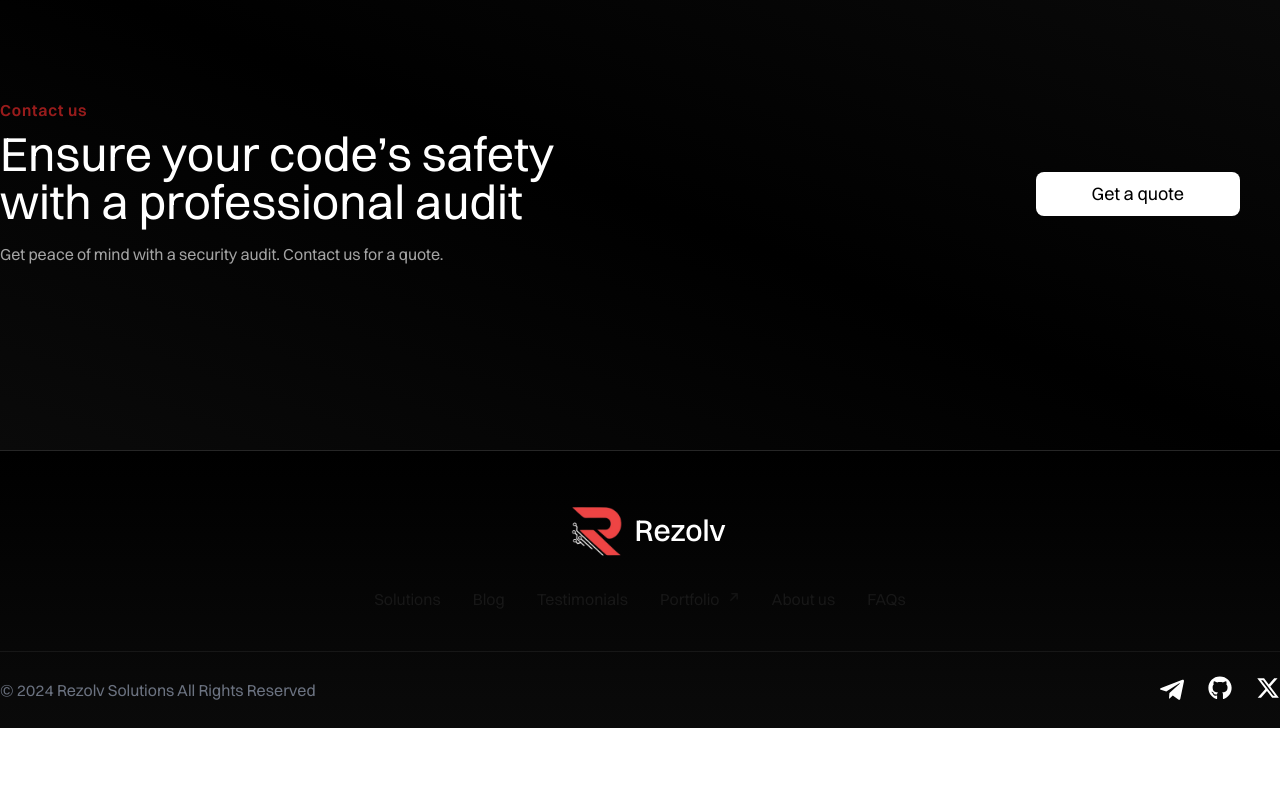
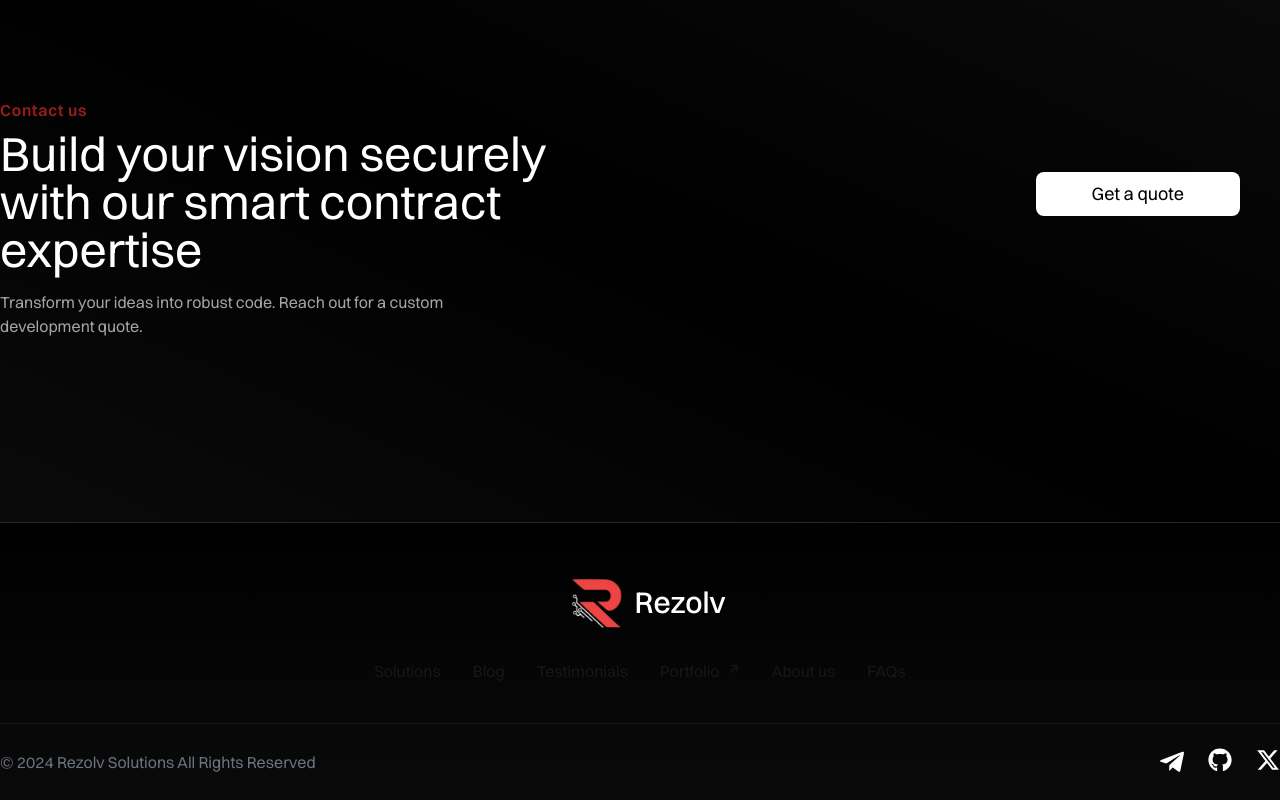
Before and after one commit to notbozho/rezolv, a Next.js app: page /development in a window 1280 px wide. Shown: the part 2438-3238 px from the top of the page. Before the commit the page ends 3166 px from the top, so only its background shows below. Built offline with nearby package versions, Linux system fonts and the light colour scheme.

Commit message:
aide na promenite

```diff
--- a/src/app/(pages)/development/page.tsx
+++ b/src/app/(pages)/development/page.tsx
@@ -108,6 +108,8 @@
                 description="Our structured process delivers scalable and decentralized solutions aligned with your vision."
             />
             <QuoteSection
+                title="Build your vision securely with our smart contract expertise"
+                description="Transform your ideas into robust code. Reach out for a custom development quote."
                 gradientDirection="tr"
                 gradientColors={"from-neutral-950 via-black to-neutral-950"}
             />
--- a/src/app/(pages)/security/page.tsx
+++ b/src/app/(pages)/security/page.tsx
@@ -106,6 +106,8 @@
                 gradientColors={"from-neutral-950 via-black to-neutral-950"}
             />
             <QuoteSection
+                title="Ensure your code's safety with a professional audit"
+                description="Get peace of mind with a security audit. Contact us for a quote."
                 gradientDirection="br"
                 gradientColors={"from-neutral-950 via-black to-neutral-950"}
             />
--- a/src/app/sections/Quote/index.tsx
+++ b/src/app/sections/Quote/index.tsx
@@ -3,9 +3,13 @@
 import Link from "next/link";
 
 export default function QuoteSection({
+    title,
+    description,
     gradientDirection,
     gradientColors,
 }: {
+    title: string;
+    description: string;
     gradientDirection: string;
     gradientColors: string;
 }) {
@@ -22,11 +26,10 @@
                         Contact us
                     </p>
                     <h2 className="pb-4 text-4xl text-white md:text-5xl">
-                        Ensure your code’s safety with a professional audit
+                        {title}
                     </h2>
                     <p className="pb-10 text-neutral-400 lg:max-w-md">
-                        Get peace of mind with a security audit. Contact us for
-                        a quote.
+                        {description}
                     </p>
                 </div>
                 {/* header end */}
--- a/src/app/sections/Services/index.tsx
+++ b/src/app/sections/Services/index.tsx
@@ -113,7 +113,7 @@
                     />{" "}
                     <Item
                         header="Protocol Monitoring"
-                        description="Wnsure the continuous security and performance of your blockchain protocols with our real-time monitoring services."
+                        description="Ensure the continuous security and performance of your blockchain protocols with our real-time monitoring services."
                         Icon={Monitor}
                     />
                 </div>
```
